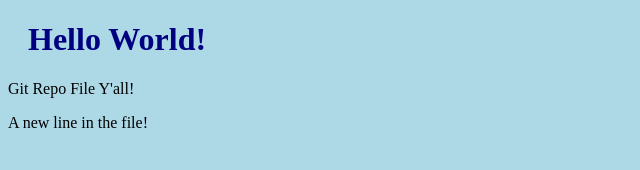
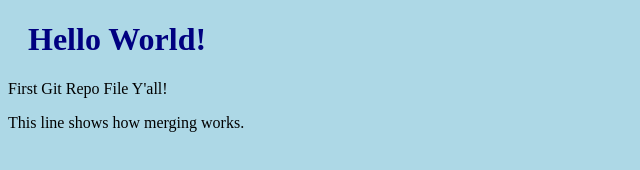
Before and after one commit to chinomsokoye/myproject, a plain HTML site: page index.html in a window 1280 px wide. Shown: the whole page, without its empty margins (0-640 px from the left). Drawn offline with Linux system fonts and the light colour scheme.

Commit message:
Update index.html with emergency fix

```diff
--- a/index.html
+++ b/index.html
@@ -8,7 +8,7 @@
   </head>
   <body>
     <h1>Hello World!</h1>
-    <p>Git Repo File Y'all!</p>
-    <p>A new line in the file!</p>
+    <p>First Git Repo File Y'all!</p>
+    <p>This line shows how merging works.</p>
   </body>
 </html>
```
